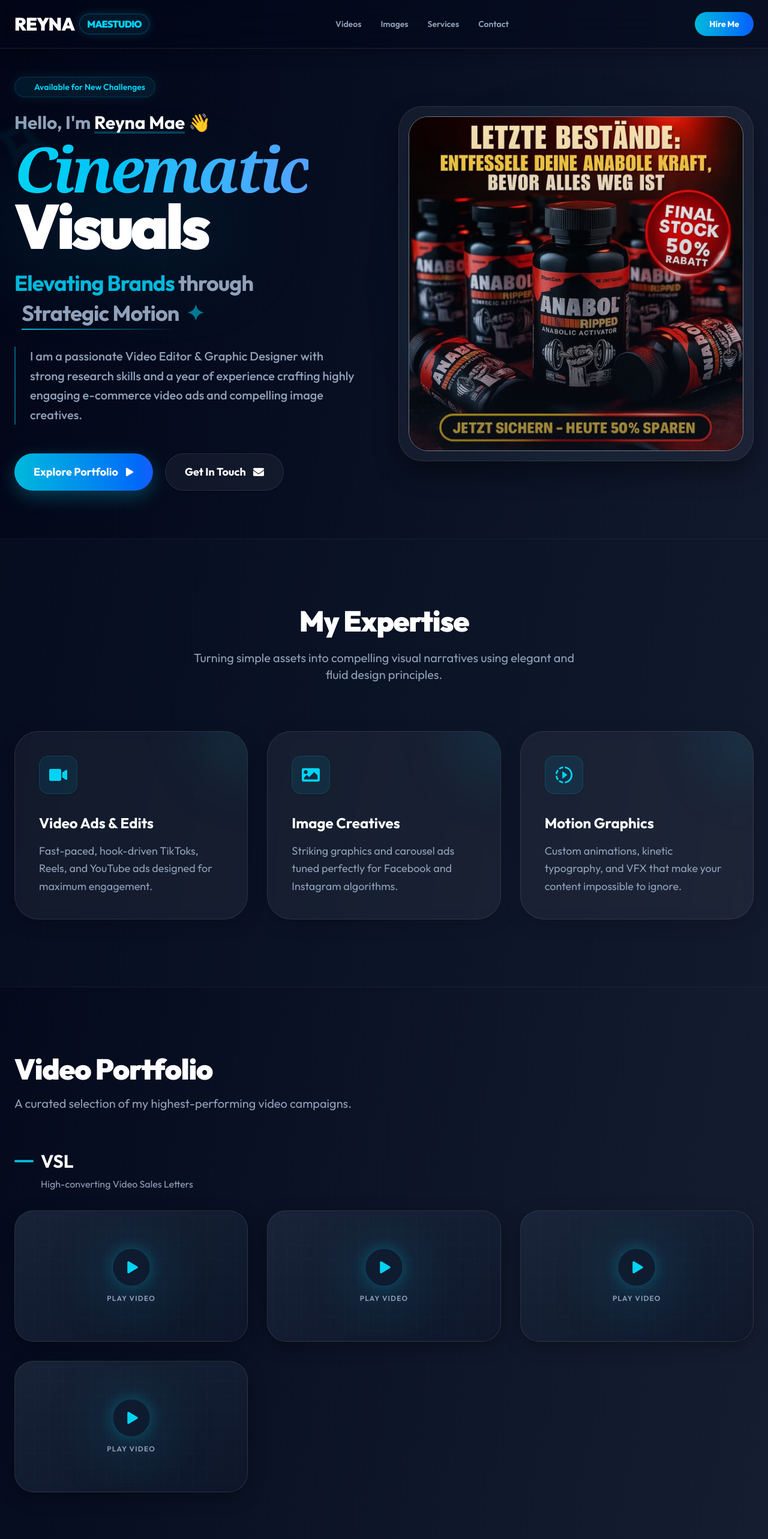
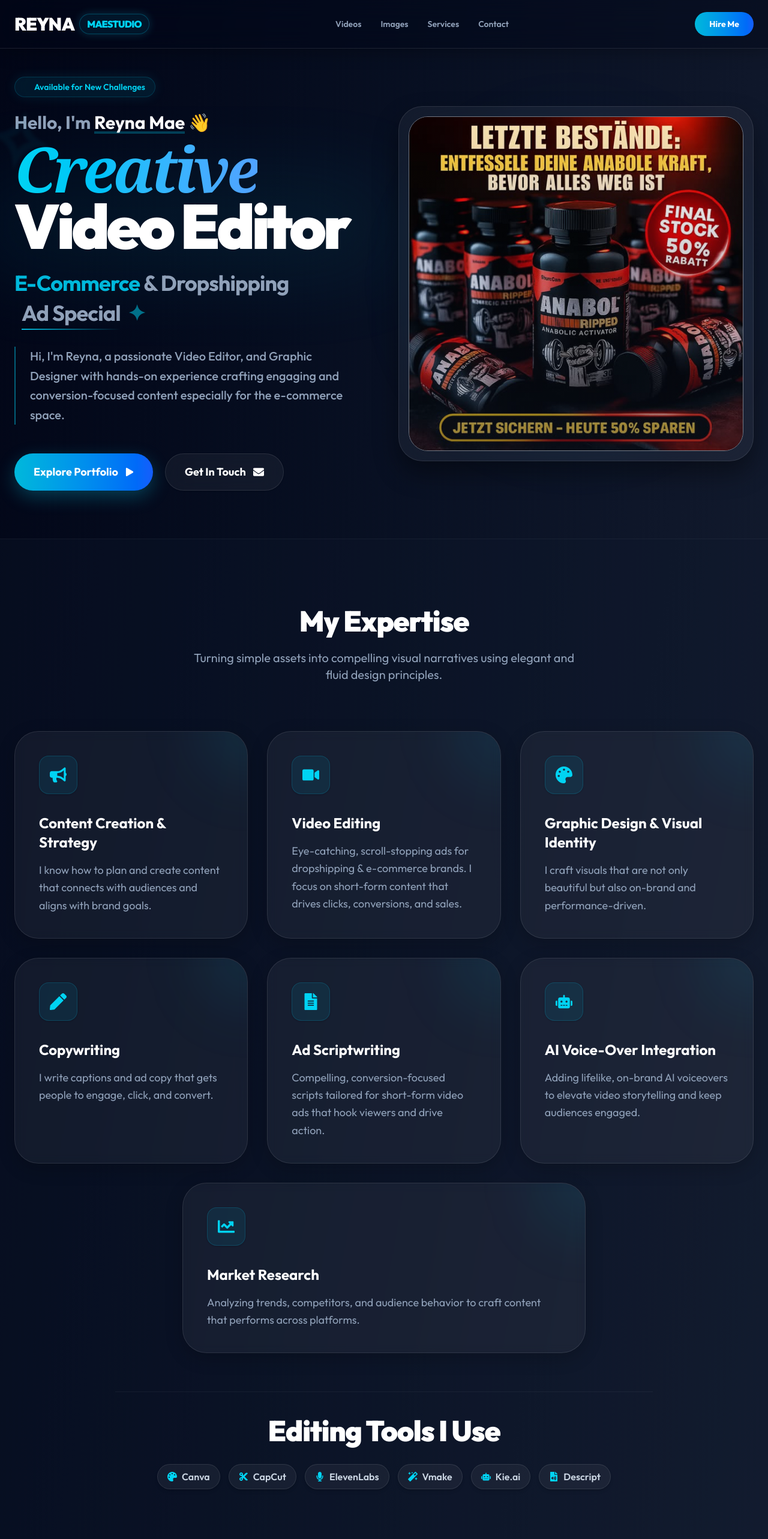
Before and after one commit to misacute/portfolio, a React (Vite) app: page / in a window 1280 px wide. Shown: the top 2566 px of the page at 60% size. Built offline with nearby package versions, Linux system fonts and the light colour scheme.

Commit message:
jdawadada

```diff
--- a/src/components/Demolan.jsx
+++ b/src/components/Demolan.jsx
@@ -2,7 +2,9 @@
 import { motion, AnimatePresence } from 'framer-motion';
 import {
     FaPlay, FaImage, FaVideo, FaRocket, FaEnvelope,
-    FaWhatsapp, FaBriefcase
+    FaWhatsapp, FaBriefcase, FaBullhorn, FaPalette,
+    FaPen, FaFileAlt, FaRobot, FaChartLine,
+    FaCut, FaMicrophone, FaMagic, FaFileAudio
 } from 'react-icons/fa';
 import { MdOutlineSlowMotionVideo, MdClose } from "react-icons/md";
 
@@ -36,9 +38,9 @@
         category: 'Native Ads',
         description: 'Authentic User Generated Content',
         videos: [
-            { img: '1_Tb0GU1aesjw-U8rvtsXnF9pHOGB_52M', iframeSrc: 'https://www.dropbox.com/scl/fi/l9powbvaknoo3o189ycfw/H10_L1_VSL_1.mp4?rlkey=u99x0azzsbk03yh5qfgomufky&st=7e5617wc&raw=1' },
-            { img: '1_Tb0GU1aesjw-U8rvtsXnF9pHOGB_52M', iframeSrc: 'https://www.dropbox.com/scl/fi/whmy57lmgfgrjp9jrxcys/Creative-Batch-4-Hook3_Body1.mp4?rlkey=5f1ly7br2ul0bdwh0pitxas7x&st=74dx87af&raw=1' },
-            { img: '1_Tb0GU1aesjw-U8rvtsXnF9pHOGB_52M', iframeSrc: 'https://www.dropbox.com/scl/fi/whmy57lmgfgrjp9jrxcys/Creative-Batch-4-Hook3_Body1.mp4?rlkey=5f1ly7br2ul0bdwh0pitxas7x&st=74dx87af&raw=1' },
+            { img: '1_Tb0GU1aesjw-U8rvtsXnF9pHOGB_52M', iframeSrc: 'https://www.dropbox.com/scl/fi/zsa3vkj0szdmt1aniyxd8/ORGANIC-AD-3-Haircare-Routine-1.mp4?rlkey=fvhmuv7imtnm6tonb0wn2aydg&st=zxbwy1hn&raw=1' },
+            { img: '1_Tb0GU1aesjw-U8rvtsXnF9pHOGB_52M', iframeSrc: 'https://www.dropbox.com/scl/fi/cjs5paaxstic4afbbx9sx/ORGANIC-AD-3-Haircare-Routine-2.mp4?rlkey=hj3nk0d7j4t67a7npuevycwkh&st=2zy19uz8&raw=1' },
+            { img: '1_Tb0GU1aesjw-U8rvtsXnF9pHOGB_52M', iframeSrc: 'https://www.dropbox.com/scl/fi/qeyvx6pg72qggj7q4nio1/Froi-FC5.mp4?rlkey=69eisb6iylei9093ivgtyhmyv&st=xe86vjuw&raw=1' },
         ]
     },
     {
@@ -109,7 +111,7 @@
                         <a href="#services" className="hover:text-cyan-400 transition-colors">Services</a>
                         <a href="#contact" className="hover:text-cyan-400 transition-colors">Contact</a>
                     </div>
-                    <a href="https://www.onlinejobs.ph/jobseekers/info/4060111" target="_blank" className="px-6 py-2.5 bg-gradient-to-r from-cyan-500 to-blue-600 text-white font-bold rounded-full hover:shadow-[0_8px_25px_rgba(6,182,212,0.4)] hover:scale-105 transition-all text-sm">
+                    <a href="https://www.onlinejobs.ph/jobseekers/info/4159264" target="_blank" className="px-6 py-2.5 bg-gradient-to-r from-cyan-500 to-blue-600 text-white font-bold rounded-full hover:shadow-[0_8px_25px_rgba(6,182,212,0.4)] hover:scale-105 transition-all text-sm">
                         Hire Me
                     </a>
                 </div>
@@ -156,7 +158,7 @@
                                 transition={{ duration: 0.8, delay: 0.4 }}
                                 className="inline-block font-serif italic text-transparent bg-clip-text bg-gradient-to-r from-cyan-400 to-blue-400"
                             >
-                                Cinematic
+                                Creative
                             </motion.span>{" "}
                             <motion.span
                                 initial={{ opacity: 0, y: 20 }}
@@ -166,7 +168,7 @@
                             >
                                 <span className="absolute inset-0 bg-cyan-400/20 rounded-3xl -z-10 scale-125 blur-3xl opacity-50"></span>
                                 <span className="relative text-white group-hover:text-cyan-300 transition-colors duration-500">
-                                    Visuals
+                                    Video Editor
                                 </span>
                             </motion.span><br />
                             <motion.div
@@ -175,9 +177,9 @@
                                 transition={{ duration: 1, delay: 0.8 }}
                                 className="text-2xl sm:text-3xl md:text-4xl text-slate-400 font-bold tracking-tight mt-6 block max-w-2xl leading-snug"
                             >
-                                <span className="text-cyan-500">Elevating Brands</span> through
+                                <span className="text-cyan-500">E-Commerce</span> & Dropshipping
                                 <span className="relative inline-block ml-3">
-                                    Strategic Motion
+                                    Ad Special
                                     <span className="absolute -bottom-1 left-0 w-full h-0.5 bg-gradient-to-r from-cyan-500 to-transparent"></span>
                                 </span>
                                 <span className="inline-block animate-pulse text-cyan-400 ml-3">✦</span>
@@ -191,7 +193,7 @@
                             transition={{ duration: 1, delay: 1 }}
                             className="text-lg md:text-xl text-slate-400 max-w-xl mb-12 leading-relaxed font-medium border-l-2 border-cyan-500/50 pl-6"
                         >
-                            I am a passionate Video Editor & Graphic Designer with strong research skills and a year of experience crafting highly engaging e-commerce video ads and compelling image creatives.
+                            Hi, I'm Reyna, a passionate Video Editor, and Graphic Designer with hands-on experience crafting engaging and conversion-focused content especially for the e-commerce space.
                         </motion.p>
 
                         <motion.div
@@ -255,16 +257,49 @@
                     <motion.div
                         variants={staggerContainer}
                         initial="hidden" whileInView="visible" viewport={{ once: true, margin: "-100px" }}
-                        className="grid md:grid-cols-3 gap-8"
+                        className="grid grid-cols-1 md:grid-cols-2 lg:grid-cols-3 gap-8"
                     >
                         {[
-                            { icon: <FaVideo size={30} />, title: "Video Ads & Edits", desc: "Fast-paced, hook-driven TikToks, Reels, and YouTube ads designed for maximum engagement." },
-                            { icon: <FaImage size={30} />, title: "Image Creatives", desc: "Striking graphics and carousel ads tuned perfectly for Facebook and Instagram algorithms." },
-                            { icon: <MdOutlineSlowMotionVideo size={34} />, title: "Motion Graphics", desc: "Custom animations, kinetic typography, and VFX that make your content impossible to ignore." }
+                            {
+                                icon: <FaBullhorn size={28} />,
+                                title: "Content Creation & Strategy",
+                                desc: "I know how to plan and create content that connects with audiences and aligns with brand goals."
+                            },
+                            {
+                                icon: <FaVideo size={28} />,
+                                title: "Video Editing",
+                                desc: "Eye-catching, scroll-stopping ads for dropshipping & e-commerce brands. I focus on short-form content that drives clicks, conversions, and sales."
+                            },
+                            {
+                                icon: <FaPalette size={28} />,
+                                title: "Graphic Design & Visual Identity",
+                                desc: "I craft visuals that are not only beautiful but also on-brand and performance-driven."
+                            },
+                            {
+                                icon: <FaPen size={28} />,
+                                title: "Copywriting",
+                                desc: "I write captions and ad copy that gets people to engage, click, and convert."
+                            },
+                            {
+                                icon: <FaFileAlt size={28} />,
+                                title: "Ad Scriptwriting",
+                                desc: "Compelling, conversion-focused scripts tailored for short-form video ads that hook viewers and drive action."
+                            },
+                            {
+                                icon: <FaRobot size={28} />,
+                                title: "AI Voice-Over Integration",
+                                desc: "Adding lifelike, on-brand AI voiceovers to elevate video storytelling and keep audiences engaged."
+                            },
+                            {
+                                icon: <FaChartLine size={28} />,
+                                title: "Market Research",
+                                desc: "Analyzing trends, competitors, and audience behavior to craft content that performs across platforms."
+                            }
                         ].map((service, i) => (
                             <motion.div
                                 key={i} variants={fadeUp}
-                                className="p-10 rounded-[2.5rem] bg-white/5 border border-white/10 shadow-[0_8px_30px_rgba(0,0,0,0.2)] hover:border-cyan-500/50 hover:shadow-[0_15px_40px_rgba(6,182,212,0.1)] transition-all duration-300 group hover:-translate-y-2 relative overflow-hidden backdrop-blur-sm"
+                                className={`p-10 rounded-[2.5rem] bg-white/5 border border-white/10 shadow-[0_8px_30px_rgba(0,0,0,0.2)] hover:border-cyan-500/50 hover:shadow-[0_15px_40px_rgba(6,182,212,0.1)] transition-all duration-300 group hover:-translate-y-2 relative overflow-hidden backdrop-blur-sm ${i === 6 ? 'md:col-span-2 lg:col-span-3 lg:max-w-2xl lg:mx-auto lg:w-full' : ''
+                                    }`}
                             >
                                 <div className="absolute -top-20 -right-20 w-40 h-40 bg-cyan-500/10 rounded-full blur-[50px] group-hover:bg-cyan-500/20 transition-all duration-500"></div>
                                 <div className="w-16 h-16 rounded-2xl bg-cyan-500/10 border border-cyan-500/20 text-cyan-400 flex items-center justify-center mb-8 group-hover:scale-110 group-hover:bg-cyan-500 group-hover:text-white transition-all duration-300 shadow-sm relative z-10">
@@ -274,6 +309,34 @@
                                 <p className="text-slate-400 leading-relaxed text-lg relative z-10">{service.desc}</p>
                             </motion.div>
                         ))}
+                    </motion.div>
+
+                    <motion.div
+                        initial="hidden" whileInView="visible" viewport={{ once: true, margin: "-100px" }}
+                        variants={fadeUp}
+                        className="mt-16 pt-10 border-t border-white/5 text-center max-w-4xl mx-auto"
+                    >
+                        <h2 className="text-4xl md:text-5xl font-black tracking-tight mb-8 text-white">
+                            Editing Tools I Use
+                        </h2>
+                        <div className="flex flex-wrap justify-center gap-3.5">
+                            {[
+                                { name: 'Canva', icon: <FaPalette className="text-cyan-400" /> },
+                                { name: 'CapCut', icon: <FaCut className="text-cyan-400" /> },
+                                { name: 'ElevenLabs', icon: <FaMicrophone className="text-cyan-400" /> },
+                                { name: 'Vmake', icon: <FaMagic className="text-cyan-400" /> },
+                                { name: 'Kie.ai', icon: <FaRobot className="text-cyan-400" /> },
+                                { name: 'Descript', icon: <FaFileAudio className="text-cyan-400" /> }
+                            ].map((tool) => (
+                                <span
+                                    key={tool.name}
+                                    className="inline-flex items-center gap-2 px-4 py-2 rounded-full bg-white/5 border border-white/10 text-slate-300 text-sm sm:text-base font-semibold hover:border-cyan-500/50 hover:bg-cyan-500/10 hover:text-cyan-300 transition-all duration-300 shadow-md hover:shadow-[0_4px_20px_rgba(6,182,212,0.15)] hover:-translate-y-0.5 cursor-default"
+                                >
+                                    {tool.icon}
+                                    {tool.name}
+                                </span>
+                            ))}
+                        </div>
                     </motion.div>
                 </div>
             </section>
@@ -395,12 +458,17 @@
                         initial="hidden" whileInView="visible" viewport={{ once: true }} variants={fadeUp}
                         className="text-xl md:text-2xl text-slate-400 mb-12"
                     >
-                        Let's collaborate to craft visuals that not only look incredible but perform exceptionally well.
+                        Let’s create something that makes people stop scrolling and start clicking.
                     </motion.p>
 
                     <motion.a
-                        href="mailto:hello@example.com"
-                        initial="hidden" whileInView="visible" viewport={{ once: true }} variants={fadeUp}
+                        href="https://www.onlinejobs.ph/jobseekers/info/4159264"
+                        target="_blank"
+                        rel="noopener noreferrer"
+                        initial="hidden"
+                        whileInView="visible"
+                        viewport={{ once: true }}
+                        variants={fadeUp}
                         className="inline-flex items-center gap-3 px-12 py-5 bg-gradient-to-r from-cyan-500 to-blue-600 text-white font-black rounded-full hover:shadow-[0_10px_30px_rgba(6,182,212,0.4)] hover:scale-105 transition-all text-xl mb-24"
                     >
                         Start a Project
@@ -412,7 +480,7 @@
                         </div>
                         <p className="text-slate-500 font-medium">© {new Date().getFullYear()} REYNA MAESTUDIO. All rights reserved.</p>
                         <div className="flex gap-4 text-slate-500">
-                            <a href="https://www.onlinejobs.ph/jobseekers/info/4060111" target='_blank' className="p-3 bg-white/5 hover:bg-cyan-500 hover:text-white border border-white/10 hover:border-cyan-500 transition-all shadow-sm rounded-full"><FaBriefcase size={18} /></a>
+                            <a href="https://www.onlinejobs.ph/jobseekers/info/4159264" target='_blank' className="p-3 bg-white/5 hover:bg-cyan-500 hover:text-white border border-white/10 hover:border-cyan-500 transition-all shadow-sm rounded-full"><FaBriefcase size={18} /></a>
                             <a href="https://wa.me/639318192419" target='_blank' className="p-3 bg-white/5 hover:bg-cyan-500 hover:text-white border border-white/10 hover:border-cyan-500 transition-all shadow-sm rounded-full"><FaWhatsapp size={18} /></a>
                             <a href="mailto:reynademol@gmail.com" target='_blank' className="p-3 bg-white/5 hover:bg-cyan-500 hover:text-white border border-white/10 hover:border-cyan-500 transition-all shadow-sm rounded-full"><FaEnvelope size={18} /></a>
                         </div>
```
